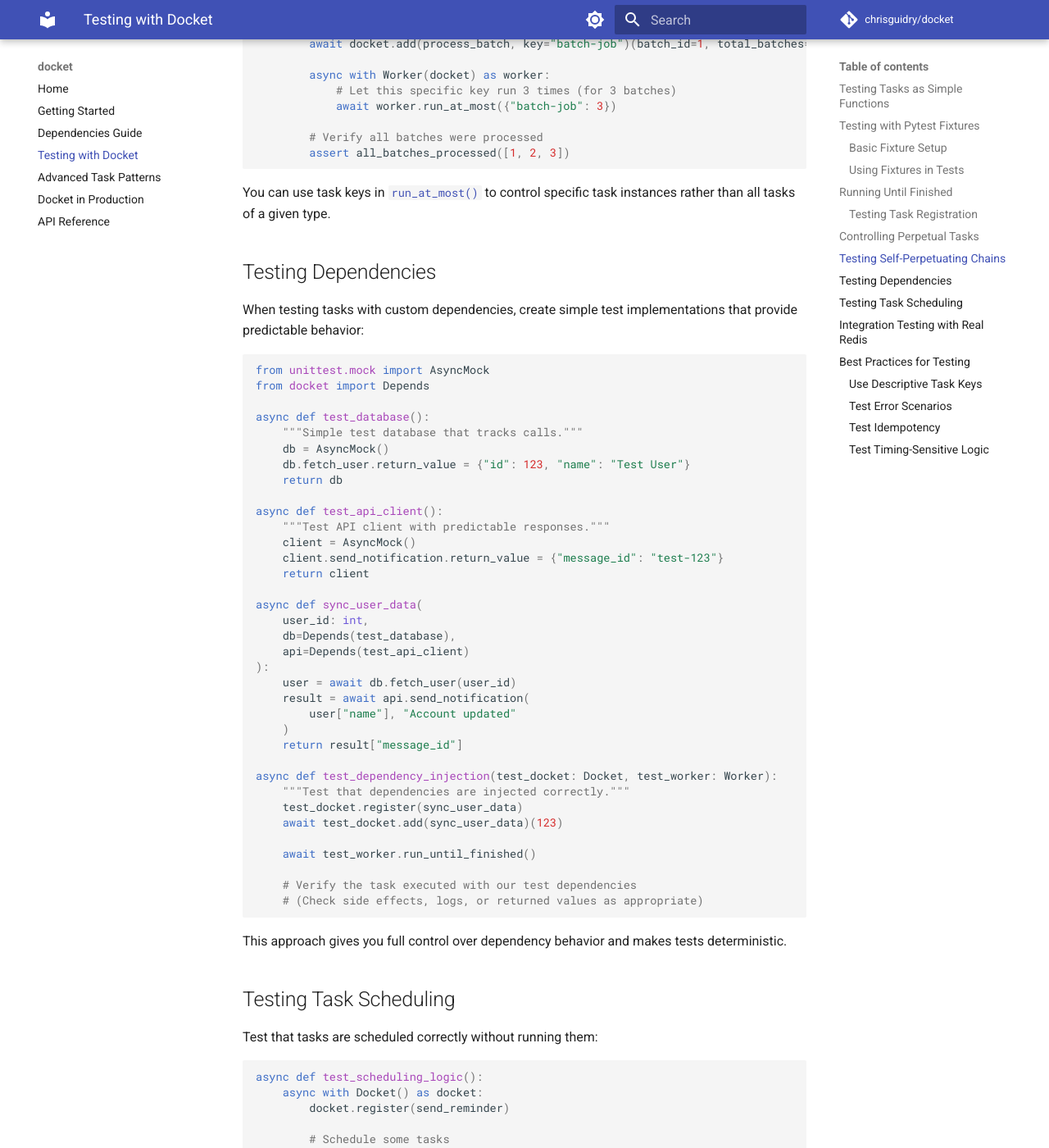
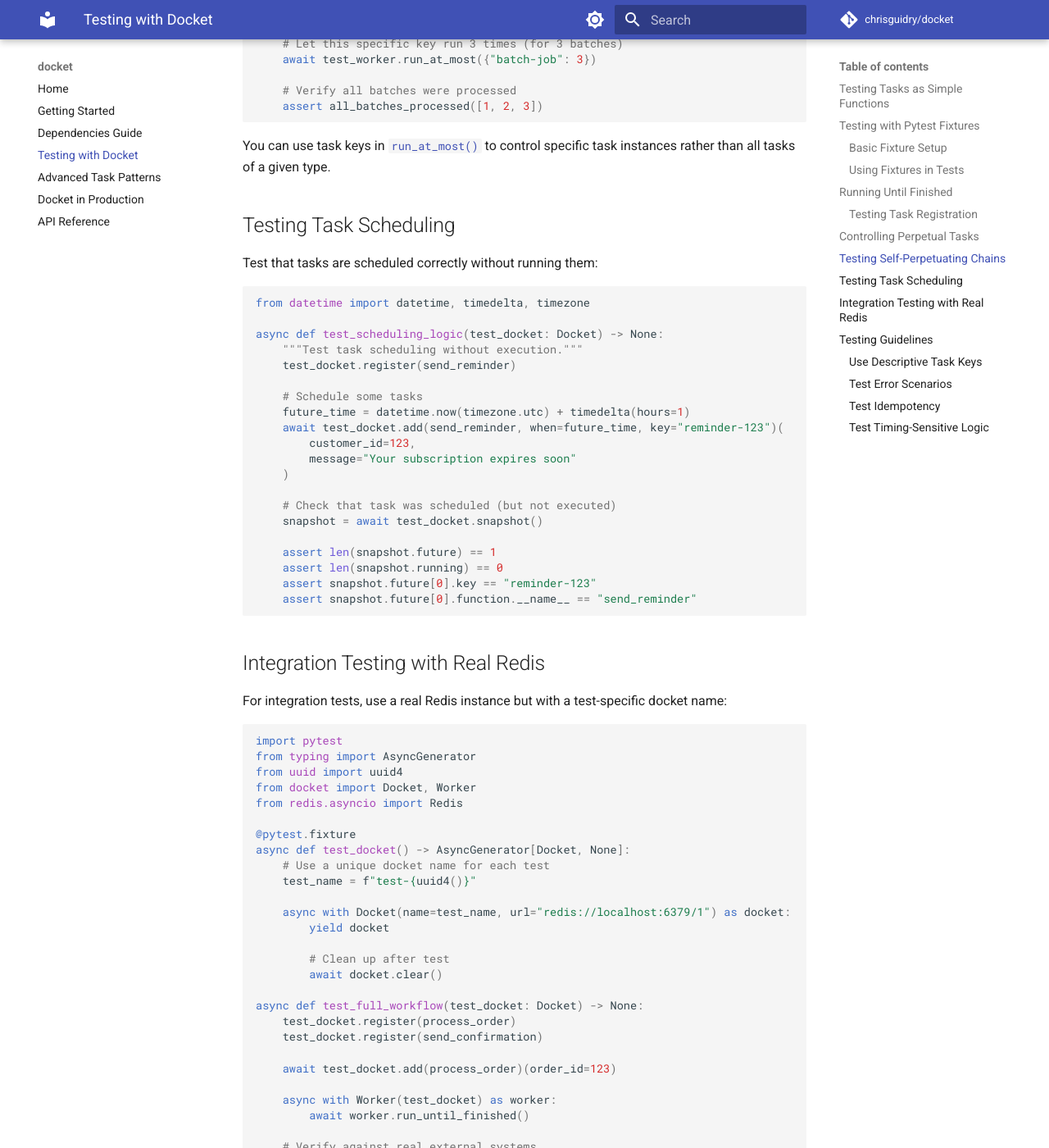
Before and after one commit to chrisguidry/docket, an MkDocs documentation site: the page built from docs/testing.md, in a window 1280 px wide and 1400 px high, scrolled down 4190 px. Shown: the whole window at 82% size. Built offline with MkDocs 1.6.1 and Material for MkDocs 9.7.7, drawn with Linux system fonts in a browser that asks for light colours; comment, search, counter and statistics services are not loaded; some of the changed text lies outside the part shown.

Commit message:
Final documentation improvements
- Fix testing.md to use fixtures consistently and add missing type annotations
- Replace all instances of 'best practices' with better terminology
- Simplify Redis connection pool example by removing socket options
- Correct Redis requirements - remove cluster/sentinel support claims
- Remove confusing Testing Dependencies section

````diff
--- a/docs/testing.md
+++ b/docs/testing.md
@@ -7,20 +7,20 @@ Docket includes the utilities you need to test all your background task systems
 Often you can test your tasks without running a worker at all! Docket tasks are just Python functions, so you can call them directly and pass test values for dependency parameters:
 
 ```python
-from docket import CurrentDocket, Retry
+from docket import Docket, CurrentDocket, Retry
 from unittest.mock import AsyncMock
 
 async def process_order(
     order_id: int,
     docket: Docket = CurrentDocket(),
     retry: Retry = Retry(attempts=3)
-):
+) -> None:
     # Your task logic here
     order = await fetch_order(order_id)
     await charge_payment(order)
     await docket.add(send_confirmation)(order_id)
 
-async def test_process_order_logic():
+async def test_process_order_logic() -> None:
     """Test the task logic without running a worker."""
     mock_docket = AsyncMock()
 
@@ -78,11 +78,11 @@ async def test_worker(test_docket: Docket) -> AsyncGenerator[Worker, None]:
 With these fixtures, your tests become much cleaner:
 
 ```python
-async def send_notification(user_id: int, message: str):
+async def send_notification(user_id: int, message: str) -> None:
     """Example task for testing."""
     print(f"Sending '{message}' to user {user_id}")
 
-async def test_task_execution(test_docket: Docket, test_worker: Worker):
+async def test_task_execution(test_docket: Docket, test_worker: Worker) -> None:
     """Test that tasks execute with correct arguments."""
     test_docket.register(send_notification)
     await test_docket.add(send_notification)(123, "Welcome!")
@@ -91,7 +91,7 @@ async def test_task_execution(test_docket: Docket, test_worker: Worker):
 
     # Verify by checking side effects or using test doubles
 
-async def test_idempotent_scheduling(test_docket: Docket, test_worker: Worker):
+async def test_idempotent_scheduling(test_docket: Docket, test_worker: Worker) -> None:
     """Test that tasks with same key don't duplicate."""
     test_docket.register(send_notification)
     key = "unique-notification"
@@ -111,25 +111,24 @@ async def test_idempotent_scheduling(test_docket: Docket, test_worker: Worker):
 For tests and batch processing, use [`run_until_finished()`](api-reference.md#docket.Worker.run_until_finished) to process all pending tasks then stop:
 
 ```python
-async def test_order_processing():
-    async with Docket() as docket:
-        docket.register(process_order)
-        docket.register(send_confirmation)
-        docket.register(update_inventory)
+async def test_order_processing(test_docket: Docket, test_worker: Worker) -> None:
+    """Test order processing workflow."""
+    test_docket.register(process_order)
+    test_docket.register(send_confirmation)
+    test_docket.register(update_inventory)
 
-        # Schedule some work
-        await docket.add(process_order)(order_id=123)
-        await docket.add(send_confirmation)(order_id=123)
-        await docket.add(update_inventory)(product_id=456)
+    # Schedule some work
+    await test_docket.add(process_order)(order_id=123)
+    await test_docket.add(send_confirmation)(order_id=123)
+    await test_docket.add(update_inventory)(product_id=456)
 
-        # Process all pending tasks
-        async with Worker(docket) as worker:
-            await worker.run_until_finished()
+    # Process all pending tasks
+    await test_worker.run_until_finished()
 
-        # Now verify results
-        assert order_is_processed(123)
-        assert confirmation_was_sent(123)
-        assert inventory_was_updated(456)
+    # Now verify results
+    assert order_is_processed(123)
+    assert confirmation_was_sent(123)
+    assert inventory_was_updated(456)
 ```
 
 This works well for testing workflows where you need to ensure all tasks complete before making assertions.
@@ -139,9 +138,9 @@ This works well for testing workflows where you need to ensure all tasks complet
 Test that tasks are properly registered and can be called by name:
 
 ```python
-async def test_task_registration_by_name(test_docket: Docket, test_worker: Worker):
+async def test_task_registration_by_name(test_docket: Docket, test_worker: Worker) -> None:
     """Test executing tasks by string name."""
-    async def example_task(data: str):
+    async def example_task(data: str) -> None:
         print(f"Processing: {data}")
 
     test_docket.register(example_task)
@@ -159,25 +158,24 @@ async def test_task_registration_by_name(test_docket: Docket, test_worker: Worke
 Use [`run_at_most()`](api-reference.md#docket.Worker.run_at_most) to limit how many times specific tasks run, which is essential for testing perpetual tasks:
 
 ```python
-async def test_perpetual_monitoring():
-    async with Docket() as docket:
-        docket.register(health_check_service)
-        docket.register(process_data)
-        docket.register(send_reports)
+async def test_perpetual_monitoring(test_docket: Docket, test_worker: Worker) -> None:
+    """Test perpetual task monitoring."""
+    test_docket.register(health_check_service)
+    test_docket.register(process_data)
+    test_docket.register(send_reports)
 
-        # This would normally run forever
-        await docket.add(health_check_service)("https://api.example.com")
+    # This would normally run forever
+    await test_docket.add(health_check_service)("https://api.example.com")
 
-        # Also schedule some regular tasks
-        await docket.add(process_data)(dataset="test")
-        await docket.add(send_reports)()
+    # Also schedule some regular tasks
+    await test_docket.add(process_data)(dataset="test")
+    await test_docket.add(send_reports)()
 
-        async with Worker(docket) as worker:
-            # Let health check run 3 times, everything else runs to completion
-            await worker.run_at_most({"health_check_service": 3})
+    # Let health check run 3 times, everything else runs to completion
+    await test_worker.run_at_most({"health_check_service": 3})
 
-        # Verify the health check ran the expected number of times
-        assert health_check_call_count == 3
+    # Verify the health check ran the expected number of times
+    assert health_check_call_count == 3
 ```
 
 The [`run_at_most()`](api-reference.md#docket.Worker.run_at_most) method takes a dictionary mapping task names to maximum execution counts. Tasks not in the dictionary run to completion as normal.
@@ -187,91 +185,47 @@ The [`run_at_most()`](api-reference.md#docket.Worker.run_at_most) method takes a
 For tasks that create chains of future work, you can control the chain length:
 
 ```python
-async def test_batch_processing_chain():
-    async with Docket() as docket:
-        docket.register(process_batch)
+async def test_batch_processing_chain(test_docket: Docket, test_worker: Worker) -> None:
+    """Test batch processing chains."""
+    test_docket.register(process_batch)
 
-        # This creates a chain: batch 1 -> batch 2 -> batch 3
-        await docket.add(process_batch, key="batch-job")(batch_id=1, total_batches=3)
+    # This creates a chain: batch 1 -> batch 2 -> batch 3
+    await test_docket.add(process_batch, key="batch-job")(batch_id=1, total_batches=3)
 
-        async with Worker(docket) as worker:
-            # Let this specific key run 3 times (for 3 batches)
-            await worker.run_at_most({"batch-job": 3})
+    # Let this specific key run 3 times (for 3 batches)
+    await test_worker.run_at_most({"batch-job": 3})
 
-        # Verify all batches were processed
-        assert all_batches_processed([1, 2, 3])
+    # Verify all batches were processed
+    assert all_batches_processed([1, 2, 3])
 ```
 
 You can use task keys in [`run_at_most()`](api-reference.md#docket.Worker.run_at_most) to control specific task instances rather than all tasks of a given type.
-
-
-## Testing Dependencies
-
-When testing tasks with custom dependencies, create simple test implementations that provide predictable behavior:
-
-```python
-from unittest.mock import AsyncMock
-from docket import Depends
-
-async def test_database():
-    """Simple test database that tracks calls."""
-    db = AsyncMock()
-    db.fetch_user.return_value = {"id": 123, "name": "Test User"}
-    return db
-
-async def test_api_client():
-    """Test API client with predictable responses."""
-    client = AsyncMock()
-    client.send_notification.return_value = {"message_id": "test-123"}
-    return client
-
-async def sync_user_data(
-    user_id: int,
-    db=Depends(test_database),
-    api=Depends(test_api_client)
-):
-    user = await db.fetch_user(user_id)
-    result = await api.send_notification(
-        user["name"], "Account updated"
-    )
-    return result["message_id"]
-
-async def test_dependency_injection(test_docket: Docket, test_worker: Worker):
-    """Test that dependencies are injected correctly."""
-    test_docket.register(sync_user_data)
-    await test_docket.add(sync_user_data)(123)
-
-    await test_worker.run_until_finished()
-
-    # Verify the task executed with our test dependencies
-    # (Check side effects, logs, or returned values as appropriate)
-```
-
-This approach gives you full control over dependency behavior and makes tests deterministic.
 
 ## Testing Task Scheduling
 
 Test that tasks are scheduled correctly without running them:
 
 ```python
-async def test_scheduling_logic():
-    async with Docket() as docket:
-        docket.register(send_reminder)
+from datetime import datetime, timedelta, timezone
 
-        # Schedule some tasks
-        future_time = datetime.now(timezone.utc) + timedelta(hours=1)
-        await docket.add(send_reminder, when=future_time, key="reminder-123")(
-            customer_id=123,
-            message="Your subscription expires soon"
-        )
+async def test_scheduling_logic(test_docket: Docket) -> None:
+    """Test task scheduling without execution."""
+    test_docket.register(send_reminder)
 
-        # Check that task was scheduled (but not executed)
-        snapshot = await docket.snapshot()
+    # Schedule some tasks
+    future_time = datetime.now(timezone.utc) + timedelta(hours=1)
+    await test_docket.add(send_reminder, when=future_time, key="reminder-123")(
+        customer_id=123,
+        message="Your subscription expires soon"
+    )
 
-        assert len(snapshot.future) == 1
-        assert len(snapshot.running) == 0
-        assert snapshot.future[0].key == "reminder-123"
-        assert snapshot.future[0].function.__name__ == "send_reminder"
+    # Check that task was scheduled (but not executed)
+    snapshot = await test_docket.snapshot()
+
+    assert len(snapshot.future) == 1
+    assert len(snapshot.running) == 0
+    assert snapshot.future[0].key == "reminder-123"
+    assert snapshot.future[0].function.__name__ == "send_reminder"
 ```
 
 ## Integration Testing with Real Redis
@@ -280,10 +234,13 @@ For integration tests, use a real Redis instance but with a test-specific docket
 
 ```python
 import pytest
+from typing import AsyncGenerator
+from uuid import uuid4
+from docket import Docket, Worker
 from redis.asyncio import Redis
 
 @pytest.fixture
-async def test_docket():
+async def test_docket() -> AsyncGenerator[Docket, None]:
     # Use a unique docket name for each test
     test_name = f"test-{uuid4()}"
 
@@ -293,7 +250,7 @@ async def test_docket():
         # Clean up after test
         await docket.clear()
 
-async def test_full_workflow(test_docket):
+async def test_full_workflow(test_docket: Docket) -> None:
     test_docket.register(process_order)
     test_docket.register(send_confirmation)
 
@@ -307,18 +264,20 @@ async def test_full_workflow(test_docket):
     assert email_was_sent_to_customer(123)
 ```
 
-## Best Practices for Testing
+## Testing Guidelines
 
 ### Use Descriptive Task Keys
 
 Use meaningful task keys in tests to make debugging easier:
 
 ```python
+from uuid import uuid4
+
 # Good: Clear what this task represents
-await docket.add(process_order, key=f"test-order-{order_id}")(order_id)
+await test_docket.add(process_order, key=f"test-order-{order_id}")(order_id)
 
 # Less clear: Generic key doesn't help with debugging
-await docket.add(process_order, key=f"task-{uuid4()}")(order_id)
+await test_docket.add(process_order, key=f"task-{uuid4()}")(order_id)
 ```
 
 ### Test Error Scenarios
@@ -326,13 +285,16 @@ await docket.add(process_order, key=f"task-{uuid4()}")(order_id)
 Always test what happens when tasks fail:
 
 ```python
-async def test_order_processing_failure():
+from unittest import mock
+async def test_order_processing_failure(test_docket: Docket, test_worker: Worker) -> None:
+    """Test error handling in order processing."""
+    test_docket.register(process_order)
+
     # Simulate a failing external service
     with mock.patch('external_service.process_payment', side_effect=PaymentError):
-        await docket.add(process_order)(order_id=123)
+        await test_docket.add(process_order)(order_id=123)
 
-        async with Worker(docket) as worker:
-            await worker.run_until_finished()
+        await test_worker.run_until_finished()
 
         # Verify error handling
         assert order_status(123) == "payment_failed"
@@ -344,15 +306,17 @@ async def test_order_processing_failure():
 Verify that tasks with the same key don't create duplicate work:
 
 ```python
-async def test_idempotent_scheduling():
+async def test_idempotent_scheduling(test_docket: Docket) -> None:
+    """Test idempotent task scheduling."""
+    test_docket.register(process_order)
     key = "process-order-123"
 
     # Schedule the same task multiple times
-    await docket.add(process_order, key=key)(order_id=123)
-    await docket.add(process_order, key=key)(order_id=123)
-    await docket.add(process_order, key=key)(order_id=123)
+    await test_docket.add(process_order, key=key)(order_id=123)
+    await test_docket.add(process_order, key=key)(order_id=123)
+    await test_docket.add(process_order, key=key)(order_id=123)
 
-    snapshot = await docket.snapshot()
+    snapshot = await test_docket.snapshot()
 
     # Should only have one task scheduled
     assert len(snapshot.future) == 1
@@ -364,15 +328,19 @@ async def test_idempotent_scheduling():
 For tasks that depend on timing, use controlled time in tests:
 
 ```python
-async def test_scheduled_task_timing():
+from datetime import datetime, timedelta, timezone
+from unittest import mock
+
+async def test_scheduled_task_timing(test_docket: Docket, test_worker: Worker) -> None:
+    """Test timing-sensitive task scheduling."""
+    test_docket.register(send_reminder)
     now = datetime.now(timezone.utc)
     future_time = now + timedelta(seconds=10)
 
-    await docket.add(send_reminder, when=future_time)(customer_id=123)
+    await test_docket.add(send_reminder, when=future_time)(customer_id=123)
 
     # Task should not run immediately
-    async with Worker(docket) as worker:
-        await worker.run_until_finished()
+    await test_worker.run_until_finished()
 
     assert not reminder_was_sent(123)
 
@@ -380,8 +348,7 @@ async def test_scheduled_task_timing():
     with mock.patch('docket.datetime') as mock_datetime:
         mock_datetime.now.return_value = future_time + timedelta(seconds=1)
 
-        async with Worker(docket) as worker:
-            await worker.run_until_finished()
+        await test_worker.run_until_finished()
 
         assert reminder_was_sent(123)
 ```
````
Also changed, not shown: docs/dependencies.md (+1 -1 lines), docs/getting-started.md (+1 -1 lines), docs/production.md (+41 -32 lines).
